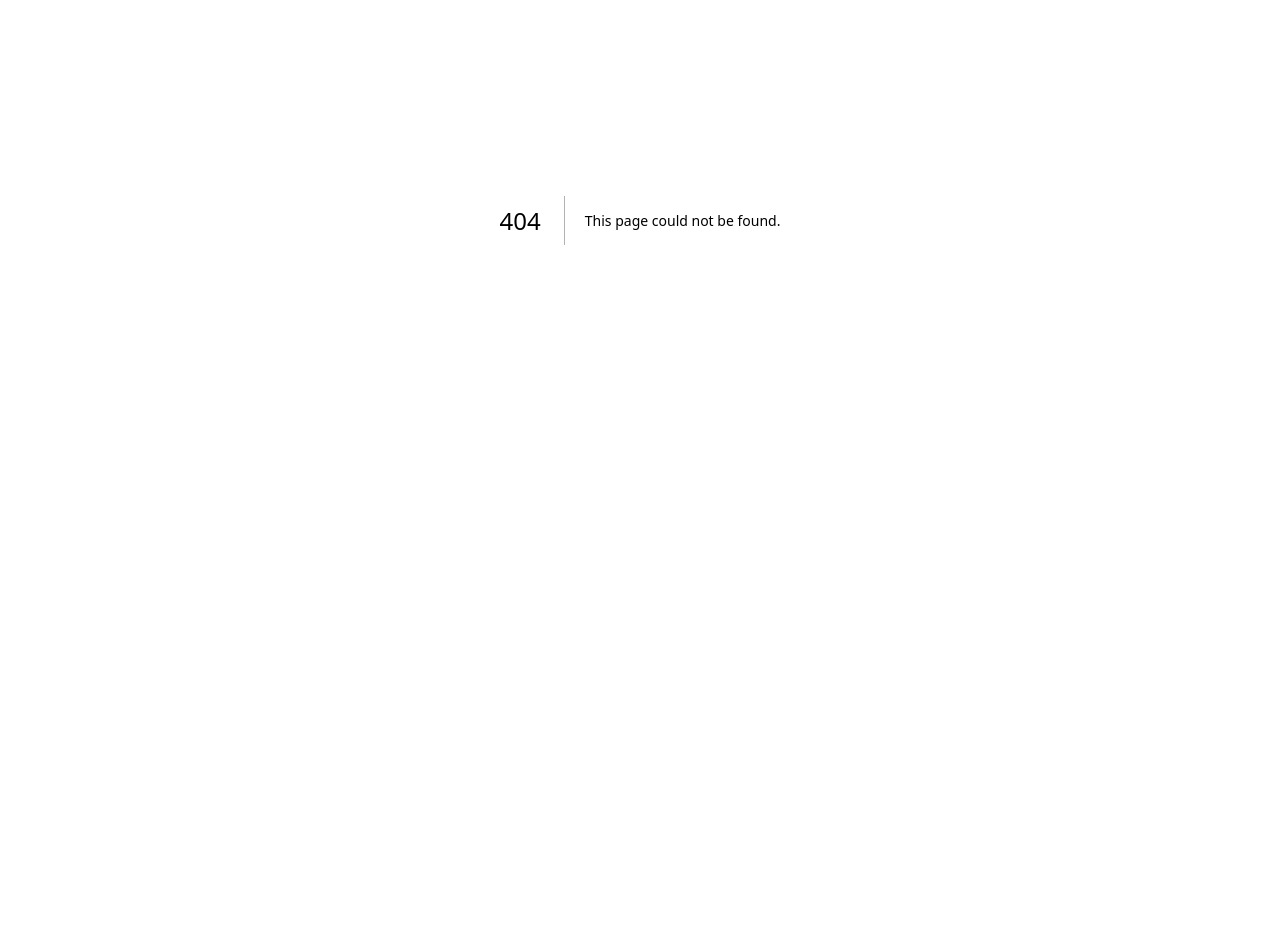
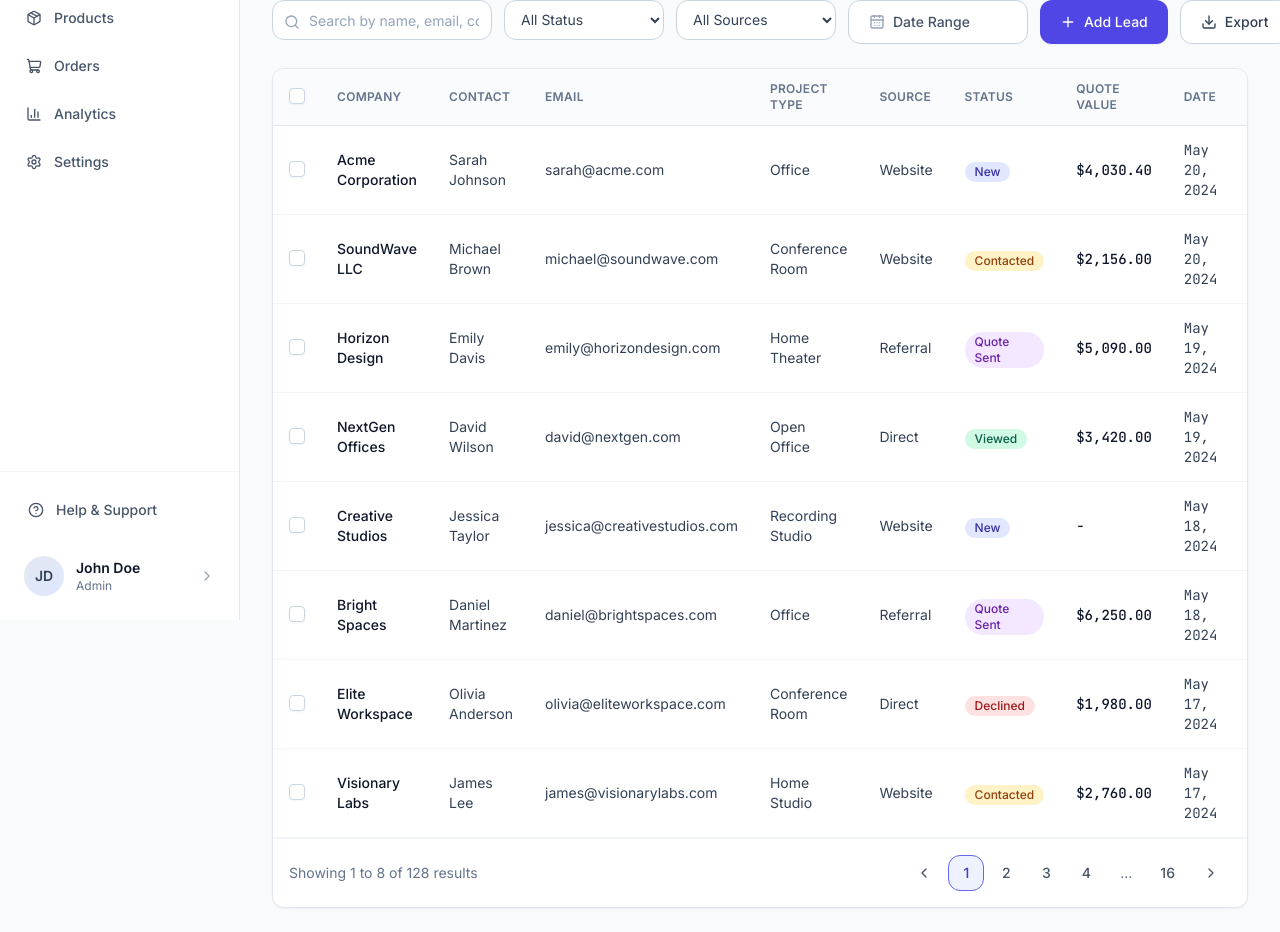
Before and after one commit to Xid03/AcoustiQ, a Next.js app: page /admin/leads in a window 1280 px wide. Before the commit this address had no page. Shown: the part 180-1112 px from the top of the page. Before the commit the page ends 800 px from the top, so only its background shows below. Built offline with nearby package versions, Linux system fonts and the light colour scheme.

Commit message:
Add admin leads page

```diff
--- /dev/null
+++ b/app/admin/leads/page.tsx
@@ -0,0 +1,23 @@
+import { AdminShell } from "@/components/admin/admin-shell";
+import { LeadsTable } from "@/components/admin/leads-table";
+import { LeadsToolbar } from "@/components/admin/leads-toolbar";
+
+export default function AdminLeadsPage() {
+  return (
+    <AdminShell>
+      <div className="space-y-6">
+        <div>
+          <h1 className="text-3xl font-semibold tracking-tight text-slate-900">
+            Leads & Quotes
+          </h1>
+          <p className="mt-2 text-sm leading-6 text-slate-600">
+            Manage and track all incoming leads and quotes.
+          </p>
+        </div>
+
+        <LeadsToolbar />
+        <LeadsTable />
+      </div>
+    </AdminShell>
+  );
+}
--- /dev/null
+++ b/components/admin/leads-table.tsx
@@ -0,0 +1,109 @@
+import { MoreVertical } from "lucide-react";
+
+import { Checkbox } from "@/components/ui/checkbox";
+import { Button } from "@/components/ui/button";
+import { TablePagination } from "@/components/admin/table-pagination";
+
+const leads = [
+  ["Acme Corporation", "Sarah Johnson", "sarah@acme.com", "Office", "Website", "New", "$4,030.40", "May 20, 2024"],
+  ["SoundWave LLC", "Michael Brown", "michael@soundwave.com", "Conference Room", "Website", "Contacted", "$2,156.00", "May 20, 2024"],
+  ["Horizon Design", "Emily Davis", "emily@horizondesign.com", "Home Theater", "Referral", "Quote Sent", "$5,090.00", "May 19, 2024"],
+  ["NextGen Offices", "David Wilson", "david@nextgen.com", "Open Office", "Direct", "Viewed", "$3,420.00", "May 19, 2024"],
+  ["Creative Studios", "Jessica Taylor", "jessica@creativestudios.com", "Recording Studio", "Website", "New", "-", "May 18, 2024"],
+  ["Bright Spaces", "Daniel Martinez", "daniel@brightspaces.com", "Office", "Referral", "Quote Sent", "$6,250.00", "May 18, 2024"],
+  ["Elite Workspace", "Olivia Anderson", "olivia@eliteworkspace.com", "Conference Room", "Direct", "Declined", "$1,980.00", "May 17, 2024"],
+  ["Visionary Labs", "James Lee", "james@visionarylabs.com", "Home Studio", "Website", "Contacted", "$2,760.00", "May 17, 2024"]
+];
+
+const statusClasses: Record<string, string> = {
+  New: "bg-indigo-100 text-indigo-800",
+  Contacted: "bg-amber-100 text-amber-800",
+  "Quote Sent": "bg-purple-100 text-purple-800",
+  Viewed: "bg-emerald-100 text-emerald-800",
+  Declined: "bg-red-100 text-red-800"
+};
+
+export function LeadsTable() {
+  return (
+    <section className="overflow-hidden rounded-xl border border-slate-200 bg-white shadow-sm">
+      <div className="overflow-x-auto">
+        <table className="min-w-[980px] w-full border-separate border-spacing-0">
+          <thead>
+            <tr className="bg-slate-50/80">
+              <th className="border-b border-slate-200 px-4 py-3 text-left">
+                <Checkbox aria-label="Select all leads" />
+              </th>
+              {[
+                "Company",
+                "Contact",
+                "Email",
+                "Project Type",
+                "Source",
+                "Status",
+                "Quote Value",
+                "Date",
+                "Actions"
+              ].map((header) => (
+                <th
+                  key={header}
+                  className="border-b border-slate-200 px-4 py-3 text-left text-xs font-semibold uppercase tracking-wide text-slate-500"
+                >
+                  {header}
+                </th>
+              ))}
+            </tr>
+          </thead>
+          <tbody>
+            {leads.map(([company, contact, email, projectType, source, status, quoteValue, date]) => (
+              <tr
+                key={`${company}-${contact}`}
+                className="transition-colors duration-100 hover:bg-slate-50/50"
+              >
+                <td className="border-b border-slate-100 px-4 py-3.5">
+                  <Checkbox aria-label={`Select ${company}`} />
+                </td>
+                <td className="border-b border-slate-100 px-4 py-3.5 text-sm font-medium text-slate-900">
+                  {company}
+                </td>
+                <td className="border-b border-slate-100 px-4 py-3.5 text-sm text-slate-700">
+                  {contact}
+                </td>
+                <td className="border-b border-slate-100 px-4 py-3.5 text-sm text-slate-700">
+                  {email}
+                </td>
+                <td className="border-b border-slate-100 px-4 py-3.5 text-sm text-slate-700">
+                  {projectType}
+                </td>
+                <td className="border-b border-slate-100 px-4 py-3.5 text-sm text-slate-700">
+                  {source}
+                </td>
+                <td className="border-b border-slate-100 px-4 py-3.5">
+                  <span className={`inline-flex items-center rounded-full px-2.5 py-0.5 text-xs font-medium ${statusClasses[status]}`}>
+                    {status}
+                  </span>
+                </td>
+                <td className="border-b border-slate-100 px-4 py-3.5 font-mono text-sm font-medium tabular-nums text-slate-900">
+                  {quoteValue}
+                </td>
+                <td className="border-b border-slate-100 px-4 py-3.5 font-mono text-sm tabular-nums text-slate-700">
+                  {date}
+                </td>
+                <td className="border-b border-slate-100 px-4 py-3.5">
+                  <Button
+                    variant="ghost"
+                    size="icon"
+                    className="h-8 min-h-8 w-8 rounded-md text-slate-500 hover:bg-slate-100 hover:text-slate-900"
+                    aria-label={`Open actions for ${company}`}
+                  >
+                    <MoreVertical className="h-4 w-4" />
+                  </Button>
+                </td>
+              </tr>
+            ))}
+          </tbody>
+        </table>
+      </div>
+      <TablePagination />
+    </section>
+  );
+}
--- /dev/null
+++ b/components/admin/leads-toolbar.tsx
@@ -0,0 +1,50 @@
+import { CalendarDays, Download, Plus, Search } from "lucide-react";
+
+import { Button } from "@/components/ui/button";
+import { Input } from "@/components/ui/input";
+
+export function LeadsToolbar() {
+  return (
+    <div className="flex flex-col gap-3 lg:flex-row lg:items-center lg:justify-between">
+      <div className="grid flex-1 gap-3 md:grid-cols-[minmax(220px,1fr)_160px_160px_180px]">
+        <label className="relative block">
+          <span className="sr-only">Search leads</span>
+          <Search className="pointer-events-none absolute left-3 top-1/2 h-4 w-4 -translate-y-1/2 text-slate-400" />
+          <Input
+            placeholder="Search by name, email, company..."
+            className="h-10 bg-white pl-9"
+          />
+        </label>
+
+        {["All Status", "All Sources"].map((label) => (
+          <select
+            key={label}
+            aria-label={label}
+            defaultValue={label}
+            className="h-10 rounded-lg border border-slate-300 bg-white px-3 text-sm text-slate-700 transition-all duration-150 focus:border-indigo-500 focus:outline-none focus:ring-2 focus:ring-indigo-500/20"
+          >
+            <option>{label}</option>
+          </select>
+        ))}
+
+        <Button variant="outline" className="justify-between gap-2 bg-white text-slate-600">
+          <span className="inline-flex items-center gap-2">
+            <CalendarDays className="h-4 w-4 text-slate-400" />
+            Date Range
+          </span>
+        </Button>
+      </div>
+
+      <div className="flex flex-col gap-3 sm:flex-row">
+        <Button className="gap-2">
+          <Plus className="h-4 w-4" />
+          Add Lead
+        </Button>
+        <Button variant="outline" className="gap-2 bg-white">
+          <Download className="h-4 w-4" />
+          Export
+        </Button>
+      </div>
+    </div>
+  );
+}
--- /dev/null
+++ b/components/admin/table-pagination.tsx
@@ -0,0 +1,61 @@
+import { ChevronLeft, ChevronRight } from "lucide-react";
+
+import { Button } from "@/components/ui/button";
+
+type TablePaginationProps = {
+  label?: string;
+  lastPage?: string;
+};
+
+export function TablePagination({
+  label = "Showing 1 to 8 of 128 results",
+  lastPage = "16"
+}: TablePaginationProps) {
+  const pages = ["1", "2", "3", "4", "...", lastPage];
+
+  return (
+    <div className="flex flex-col gap-4 border-t border-slate-100 px-4 py-4 sm:flex-row sm:items-center sm:justify-between">
+      <p className="text-sm text-slate-500">{label}</p>
+      <div className="flex flex-wrap items-center gap-1">
+        <Button
+          variant="ghost"
+          size="icon"
+          className="h-9 min-h-9 w-9"
+          aria-label="Previous page"
+        >
+          <ChevronLeft className="h-4 w-4" />
+        </Button>
+        {pages.map((page, index) =>
+          page === "..." ? (
+            <span
+              key={`${page}-${index}`}
+              className="flex h-9 min-w-9 items-center justify-center px-2 text-sm text-slate-500"
+            >
+              ...
+            </span>
+          ) : (
+            <button
+              key={`${page}-${index}`}
+              type="button"
+              className={
+                page === "1"
+                  ? "h-9 min-w-9 rounded-lg border border-indigo-500 bg-indigo-50 px-3 text-sm font-medium text-indigo-700 transition-colors duration-150 focus-visible:ring-2 focus-visible:ring-indigo-500 focus-visible:ring-offset-2"
+                  : "h-9 min-w-9 rounded-lg px-3 text-sm font-medium text-slate-600 transition-colors duration-150 hover:bg-slate-100 hover:text-slate-900 focus-visible:ring-2 focus-visible:ring-indigo-500 focus-visible:ring-offset-2"
+              }
+            >
+              {page}
+            </button>
+          )
+        )}
+        <Button
+          variant="ghost"
+          size="icon"
+          className="h-9 min-h-9 w-9"
+          aria-label="Next page"
+        >
+          <ChevronRight className="h-4 w-4" />
+        </Button>
+      </div>
+    </div>
+  );
+}
```
